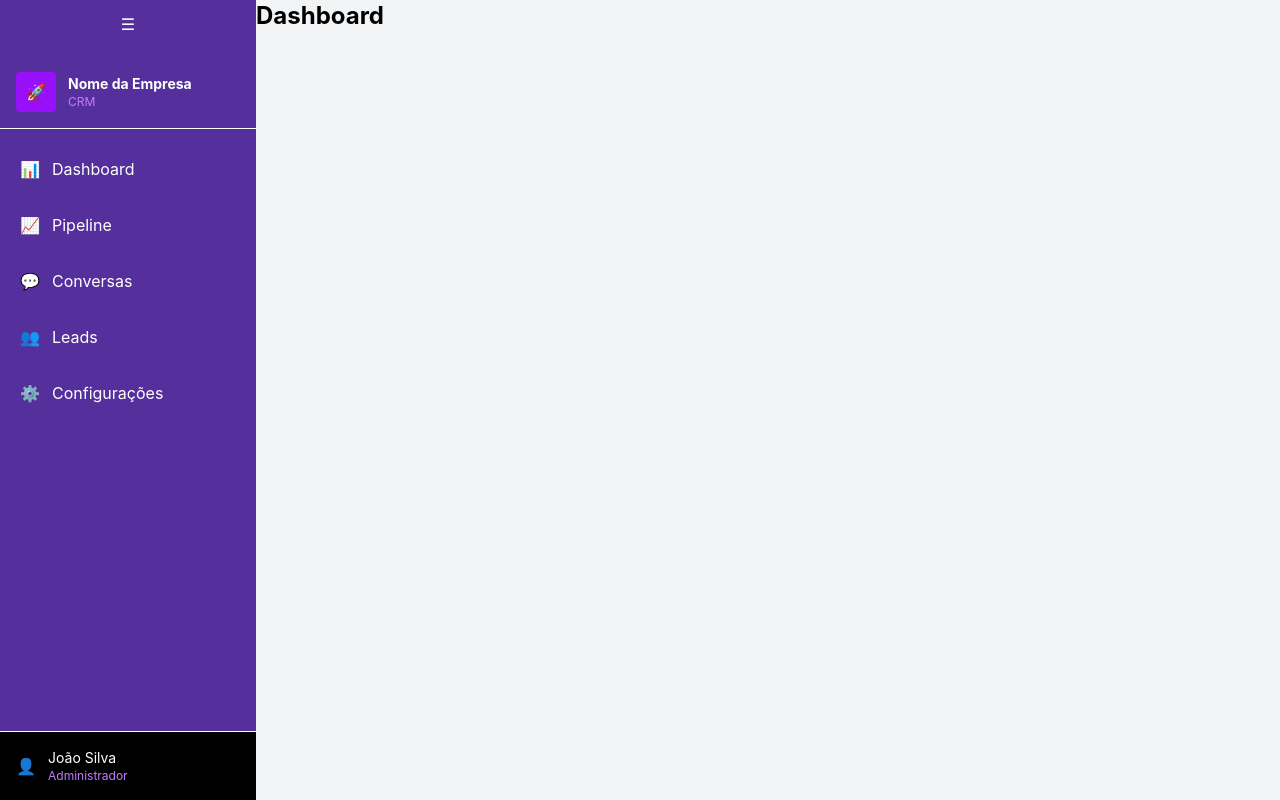
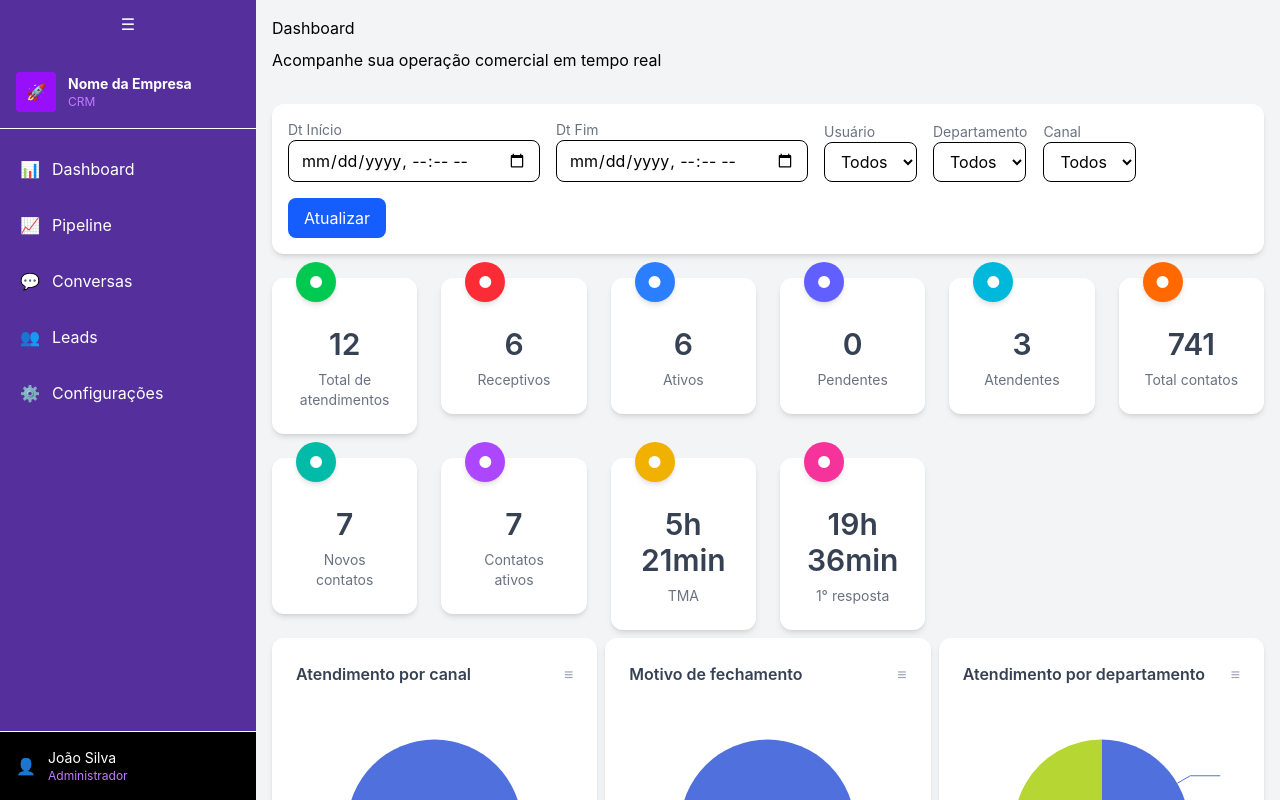
Before and after one commit to elderlira/crm_project, a Vue app: page / in a window 1280 px wide. Built offline with nearby package versions, Linux system fonts and the light colour scheme.

Commit message:
dashboard_page

```diff
--- a/package.json
+++ b/package.json
@@ -9,7 +9,9 @@
     "preview": "vite preview"
   },
   "dependencies": {
+    "echarts": "^6.0.0",
     "vue": "^3.5.25",
+    "vue-echarts": "^8.0.1",
     "vue-router": "^5.0.2"
   },
   "devDependencies": {
--- a/src/App.vue
+++ b/src/App.vue
@@ -13,7 +13,7 @@ const toggleSidebar = () => {
   <div class="flex h-screen overflow-hidden">
     <Sidebar :isOpen="isOpen" @toggle="isOpen = !isOpen" />
 
-    <main class="flex-1 bg-gray-100  overflow-auto">
+    <main class="flex-1 bg-gray-100 overflow-auto">
       <router-view />
     </main>
   </div>
--- a/src/main.ts
+++ b/src/main.ts
@@ -7,6 +7,43 @@ import { createVuetify } from 'vuetify'
 import * as components from 'vuetify/components'
 import * as directives from 'vuetify/directives'
 import '@mdi/font/css/materialdesignicons.css'
+
+import * as echarts from 'echarts'
+import VueECharts from 'vue-echarts'
+
+import {
+  PieChart,
+  BarChart,
+  LineChart
+} from 'echarts/charts'
+
+import {
+  TitleComponent,
+  TooltipComponent,
+  LegendComponent,
+  GridComponent
+} from 'echarts/components'
+
+import { CanvasRenderer } from 'echarts/renderers'
+
+echarts.use([
+  PieChart,
+  BarChart,
+  LineChart,
+  TitleComponent,
+  TooltipComponent,
+  LegendComponent,
+  GridComponent,
+  CanvasRenderer
+])
+
+const app = createApp(App)
+
+app.use(router)
+
+app.component('v-chart', VueECharts)
+
+app.mount('#app')
 
 const vuetify = createVuetify({
     components,
--- a/src/views/Dashboard.vue
+++ b/src/views/Dashboard.vue
@@ -1,5 +1,145 @@
 <template>
-    <div>
-      <h1 class="text-2xl font-bold">Dashboard</h1>
-    </div>
-  </template>
+  <v-container fluid class="pa-6">
+
+    <!-- FILTROS -->
+    <v-row class="mb-4">
+      <v-col cols="12">
+        <DashboardFilters />
+      </v-col>
+    </v-row>
+
+    <!-- MÉTRICAS -->
+    <v-row class="mb-2">
+      <v-col
+        v-for="(metric, index) in metrics"
+        :key="index"
+        cols="12"
+        sm="8"
+        md="4"
+        lg="2"
+      >
+        <MetricCard
+          :title="metric.title"
+          :value="metric.value"
+          :color="metric.color"
+        />
+      </v-col>
+    </v-row>
+
+    <!-- GRÁFICOS DE PIZZA -->
+    <v-row class="mb-6" dense>
+
+      <v-col cols="12" md="4">
+        <ChartCard title="Atendimento por canal">
+          <v-chart :option="pieChannel" style="height: 250px;" />
+        </ChartCard>
+      </v-col>
+
+      <v-col cols="12" md="4">
+        <ChartCard title="Motivo de fechamento">
+          <v-chart :option="pieClosing" style="height: 250px;" />
+        </ChartCard>
+      </v-col>
+
+      <v-col cols="12" md="4">
+        <ChartCard title="Atendimento por departamento">
+          <v-chart :option="pieDepartment" style="height: 250px;" />
+        </ChartCard>
+      </v-col>
+
+    </v-row>
+
+    <!-- EVOLUÇÃO -->
+    <v-row>
+      <v-col cols="12">
+        <ChartCard title="Evolução atendimentos">
+          <v-chart :option="evolutionOption" style="height: 300px;" />
+        </ChartCard>
+      </v-col>
+    </v-row>
+
+  </v-container>
+</template>
+
+<script setup lang="ts">
+import { ref } from 'vue'
+import VChart from 'vue-echarts'
+import ChartCard from '/src/views/dashboards/ChartCard.vue'
+import MetricCard from '/src/views/dashboards/MetricCard.vue'
+import DashboardFilters from '/src/views/dashboards/DashboardFilters.vue'
+
+/* ================= METRICS ================= */
+const metrics = [
+  { title: 'Total de atendimentos', value: 12, color: 'green' },
+  { title: 'Receptivos', value: 6, color: 'red' },
+  { title: 'Ativos', value: 6, color: 'blue' },
+  { title: 'Pendentes', value: 0, color: 'indigo' },
+  { title: 'Atendentes', value: 3, color: 'cyan' },
+  { title: 'Total contatos', value: 741, color: 'orange' },
+  { title: 'Novos contatos', value: 7, color: 'teal' },
+  { title: 'Contatos ativos', value: 7, color: 'purple' },
+  { title: 'TMA', value: '5h 21min', color: 'yellow' },
+  { title: '1° resposta', value: '19h 36min', color: 'pink' },
+]
+
+/* ================= GRÁFICOS ================= */
+
+const pieChannel = ref({
+  tooltip: { trigger: 'item' },
+  series: [
+    {
+      type: 'pie',
+      radius: '70%',
+      data: [{ value: 12, name: 'Whatsapp' }],
+      label: { formatter: '{d}%' }
+    }
+  ]
+})
+
+const pieClosing = ref({
+  tooltip: { trigger: 'item' },
+  series: [
+    {
+      type: 'pie',
+      radius: '70%',
+      data: [{ value: 6, name: 'SEM MENSAGEM FINAL' }],
+      label: { formatter: '{d}%' }
+    }
+  ]
+})
+
+const pieDepartment = ref({
+  tooltip: { trigger: 'item' },
+  series: [
+    {
+      type: 'pie',
+      radius: '70%',
+      data: [
+        { value: 2, name: 'Não informado' },
+        { value: 4, name: 'ABORDAGEM - SDR' }
+      ],
+      label: { formatter: '{d}%' }
+    }
+  ]
+})
+
+const evolutionOption = ref({
+  tooltip: { trigger: 'axis' },
+  xAxis: {
+    type: 'category',
+    data: ['16/02', '17/02', '18/02', '19/02', '20/02']
+  },
+  yAxis: { type: 'value' },
+  series: [
+    {
+      name: 'Atendimentos',
+      type: 'bar',
+      data: [2, 1, 4, 1, 4]
+    },
+    {
+      type: 'line',
+      data: [2, 1, 4, 1, 4]
+    }
+  ]
+})
+</script>
--- a/src/views/Pipeline.vue
+++ b/src/views/Pipeline.vue
@@ -3,7 +3,7 @@
 
     <!-- HEADER -->
     <div class="mb-8">
-      <h1 class="text-h5 font-weight-black mb-2">Pipeline de Vendas</h1>
+      <h1 class="text-h4 font-weight-black mb-2">Pipeline de Vendas</h1>
       <p class="text-medium-emphasis">
         Acompanhe sua operação comercial em tempo real
       </p>
--- /dev/null
+++ b/src/views/dashboards/ChartCard.vue
@@ -0,0 +1,23 @@
+<script setup lang="ts">
+defineProps<{
+  title: string
+}>()
+</script>
+
+<template>
+  <div class="bg-white rounded-xl shadow-md p-6">
+
+    <div class="flex justify-between items-center mb-4">
+      <h3 class="font-semibold text-gray-700">
+        {{ title }}
+      </h3>
+      <span class="text-gray-400">≡</span>
+    </div>
+
+    <!-- IMPORTANTE -->
+    <div class="w-full" style="height:300px;">
+      <slot />
+    </div>
+
+  </div>
+</template>
--- /dev/null
+++ b/src/views/dashboards/DashboardFilters.vue
@@ -0,0 +1,61 @@
+<script setup lang="ts">
+import { ref } from 'vue'
+
+const startDate = ref('')
+const endDate = ref('')
+const user = ref('')
+const department = ref('')
+const channel = ref('')
+</script>
+
+<template>
+    <div class="mb-8">
+      <h1 class="text-h4 font-weight-black mb-2">Dashboard</h1>
+      <p class="text-medium-emphasis">
+        Acompanhe sua operação comercial em tempo real
+      </p>
+    </div>
+
+  <div class="bg-white p-4 rounded-xl shadow-md flex flex-wrap gap-4 items-end">
+
+    <div>
+      <label class="block text-sm text-gray-500">Dt Início</label>
+      <input type="datetime-local" v-model="startDate"
+        class="border rounded-lg px-3 py-2" />
+    </div>
+
+    <div>
+      <label class="block text-sm text-gray-500">Dt Fim</label>
+      <input type="datetime-local" v-model="endDate"
+        class="border rounded-lg px-3 py-2" />
+    </div>
+
+    <div>
+      <label class="block text-sm text-gray-500">Usuário</label>
+      <select v-model="user" class="border rounded-lg px-3 py-2">
+        <option value="">Todos</option>
+      </select>
+    </div>
+
+    <div>
+      <label class="block text-sm text-gray-500">Departamento</label>
+      <select v-model="department" class="border rounded-lg px-3 py-2">
+        <option value="">Todos</option>
+      </select>
+    </div>
+
+    <div>
+      <label class="block text-sm text-gray-500">Canal</label>
+      <select v-model="channel" class="border rounded-lg px-3 py-2">
+        <option value="">Todos</option>
+      </select>
+    </div>
+
+    <button
+      class="bg-blue-600 text-white px-4 py-2 rounded-lg hover:bg-blue-700 transition"
+    >
+      Atualizar
+    </button>
+
+  </div>
+</template>
--- /dev/null
+++ b/src/views/dashboards/MetricCard.vue
@@ -0,0 +1,49 @@
+<script setup lang="ts">
+import { computed } from 'vue'
+
+const props = defineProps<{
+  title: string
+  value: string | number
+  color: string
+}>()
+
+const bgColor = computed(() => {
+  const map: Record<string, string> = {
+  green: 'bg-green-500',
+  red: 'bg-red-500',
+  blue: 'bg-blue-500',
+  indigo: 'bg-indigo-500',
+  purple: 'bg-purple-500',
+  yellow: 'bg-yellow-500',
+  pink: 'bg-pink-500',
+  teal: 'bg-teal-500',
+  orange: 'bg-orange-500',
+  cyan: 'bg-cyan-500'
+}
+
+  return map[props.color] || 'bg-gray-500'
+})
+</script>
+
+    <template>
+      <div class="bg-white rounded-xl shadow-md p-6 relative">
+
+        <!-- Ícone colorido -->
+        <div
+        class="absolute -top-4 left-6 w-10 h-10 rounded-full flex items-center justify-center text-white shadow-md"
+        :class="bgColor"
+        >
+        ●
+        </div>
+
+        <div class="mt-6 text-center">
+          <h2 class="text-3xl font-semibold text-gray-700">
+            {{ value }}
+          </h2>
+          <p class="text-gray-500 mt-2 text-sm">
+            {{ title }}
+          </p>
+        </div>
+
+      </div>
+    </template>
```
Also changed, not shown: 1 other file (tests, documents, lock files or other folders).
